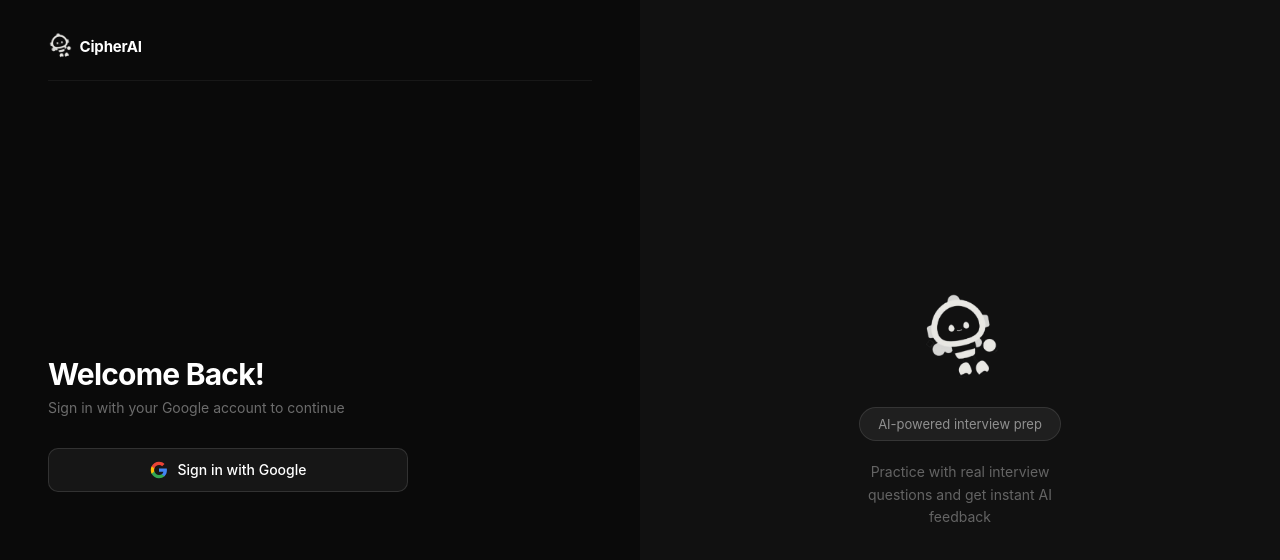
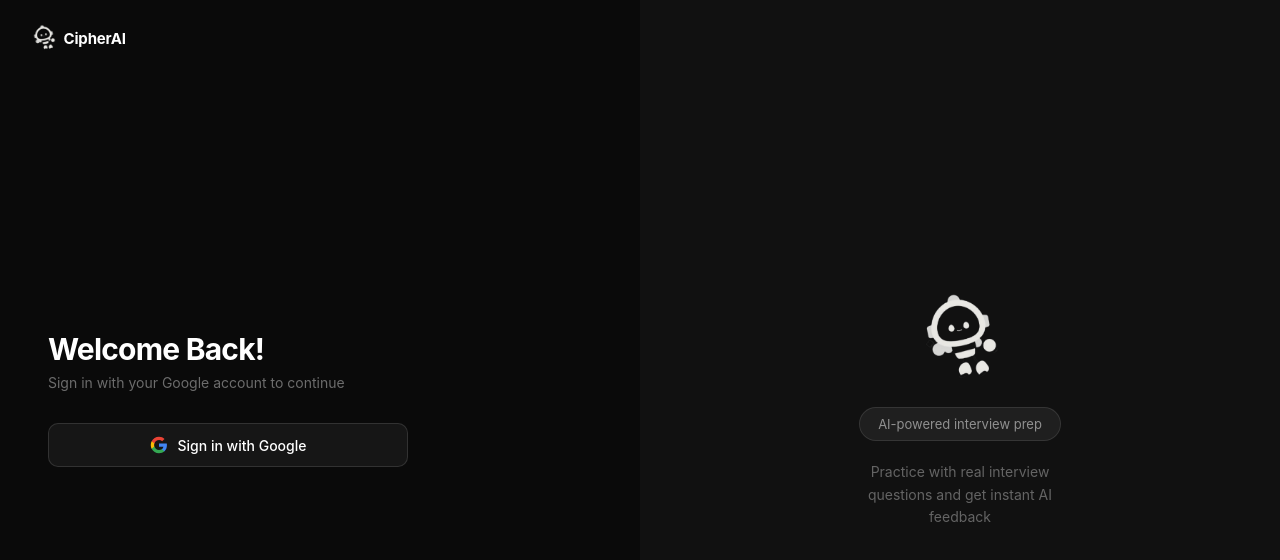
Before and after one commit to agrov5/JAMHacks10, a React (Vite) app in the folder frontend/: page /login in a window 1280 px wide. Shown: the top 560 px of the page. Built offline with nearby package versions, Linux system fonts and the light colour scheme; no server answers.

Commit message:
remove stupid grey line

```diff
--- a/frontend/src/index.css
+++ b/frontend/src/index.css
@@ -28,6 +28,10 @@ body {
 
 /* ── Logo ── */
 .logo {
+  position: fixed;
+  top: 24px;
+  left: 32px;
+  z-index: 100;
   display: flex;
   align-items: center;
   gap: 8px;
@@ -321,9 +325,6 @@ body {
   display: flex;
   align-items: center;
   justify-content: space-between;
-  margin-bottom: 0;
-  padding-bottom: 20px;
-  border-bottom: 1px solid rgba(255,255,255,0.06);
 }
 
 /* ── Topics Page ── */
```
